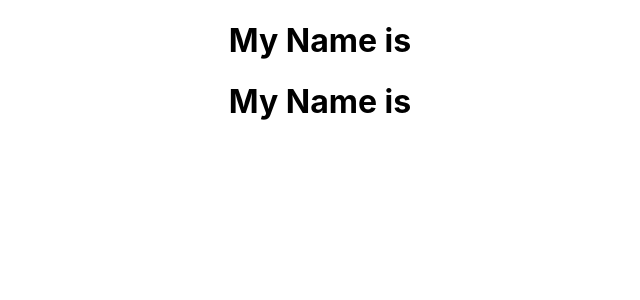
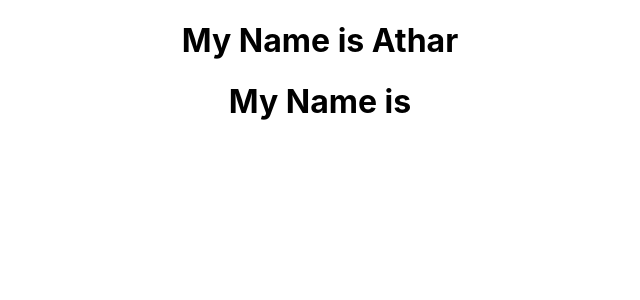
Before and after one commit to AtharLaique/ReactBasics, a React (Create React App) app: page / in a window 1280 px wide. Shown: the top 300 px of the page, without its empty margins (320-960 px from the left). Built offline with nearby package versions, Linux system fonts and the light colour scheme.

Commit message:
Received Props in class component

```diff
--- a/src/Props.jsx
+++ b/src/Props.jsx
@@ -14,7 +14,8 @@ class Props extends Component{
     render(){
         return(
         <div>
-            <h1>My Name is </h1></div>
+            {/* Received Props here*/}
+            <h1>My Name is {this.props.name}</h1></div>
         )
     }
 }
```
